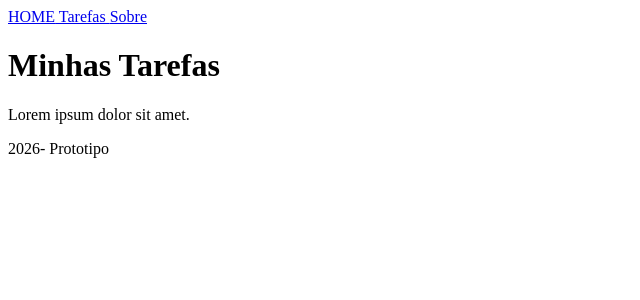
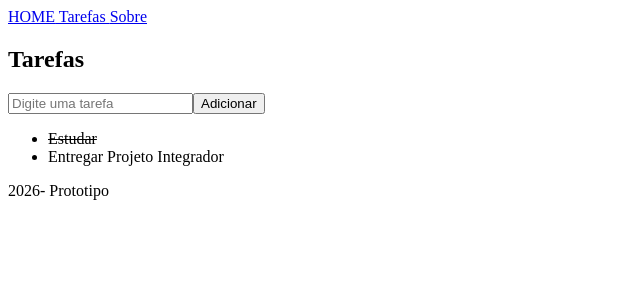
Before and after one commit to Gabryella-Silva/prototipo, a React (Vite) app in the folder exemplo-prototipo/: page /tasks in a window 1280 px wide. Shown: the top 300 px of the page, without its empty margins (0-640 px from the left). Built offline with nearby package versions, Linux system fonts and the light colour scheme.

Commit message:
semana 2

```diff
--- /dev/null
+++ b/exemplo-prototipo/src/components/TasksForm/TasksForm.tsx
@@ -0,0 +1,43 @@
+import { use, useState } from "react";
+
+//tipo de propriedades do formulario
+type TasksFormProps = {
+    onAddTasks: (tasksTitle: string) => void;
+}
+
+export default function TasksForm ({onAddTasks}: TasksFormProps) {
+
+    //estado para controlar o input
+    const [taskTitle, setTaskTitle] = useState ("");
+
+
+    //função que envia o formulario
+    function handleSubmit (event: React.FormEvent){
+        event.preventDefault();
+
+        //evita envio de algo vazio
+        if(taskTitle.trim() === "") return;
+
+        onAddTasks(taskTitle);
+        setTaskTitle("")
+    }
+
+    return(
+        <form onSubmit={handleSubmit}>
+          <input
+          type="text"
+          placeholder="Digite uma tarefa"
+          value={taskTitle}
+          onChange={(e) => setTaskTitle(e.target.value)}
+            />
+
+            <button type="submit">Adicionar </button>
+
+        </form>
+
+
+
+
+
+    )
+}
--- /dev/null
+++ b/exemplo-prototipo/src/components/TasksItem/TakItem.tsx
@@ -0,0 +1,24 @@
+
+// propriedade definir o tipo do componnente
+type TasksItemProps ={
+    title: string;
+    completed: boolean;
+};
+
+
+export default function TasksItem({title, completed}: TasksItemProps){
+
+    return(
+        <li>
+            <span
+
+            style={{textDecoration:completed ? "line-through": "none",
+
+            }}>
+
+            {title}
+
+            </span>
+        </li>
+    )
+}
--- a/exemplo-prototipo/src/pages/Tasks/Tasks.tsx
+++ b/exemplo-prototipo/src/pages/Tasks/Tasks.tsx
@@ -1,8 +1,59 @@
+import TasksForm from "../../components/TasksForm/TasksForm";
+import TasksItem from "../../components/TasksItem/TakItem";
+import { useEffect, useState } from "react";
+
+//tipo da minha tarefa
+type Task ={
+    id:number;
+    title:string;
+    completed:boolean;
+
+}
+
 export default function Tasks(){
-    return(
-        <main>
-            <h1> Minhas Tarefas</h1>
-            <p> Lorem ipsum dolor sit amet.</p>
-        </main>
-    )
+
+    //armazena minhas tarefas
+    const[tasks, setTasks] = useState<Task[]>([]);
+
+    // simular o carregamento incial (vai ser substituido por uma api)
+    useEffect(()=>{
+        const initialTasks: Task[] = [
+            {id:1, title: "Estudar", completed: true},
+            {id:1, title: "Entregar Projeto Integrador", completed: false},
+
+        ];
+
+        setTasks(initialTasks);
+
+    },[]);
+
+    //função para adicionar uma nova tarefa
+    function addTask(title:string){
+        const newTask: Task ={
+            id: Date.now(),
+            title,
+            completed:false,
+        };;
+        setTasks((prevTasks) => [...prevTasks, newTask]);
+     }
+
+     return(
+        <div>
+            <h2> Tarefas </h2>
+
+            {/* chamando e criando meu formulario */}
+            <TasksForm onAddTasks={addTask} />
+
+            {/* lista de tarefas */}
+            <ul>
+                {tasks.map((task) => (
+                    <TasksItem
+                    key={task.id}
+                    title={task.title}
+                    completed={task.completed}
+                    />
+               ))}
+            </ul>
+        </div>
+     )
 }
```
